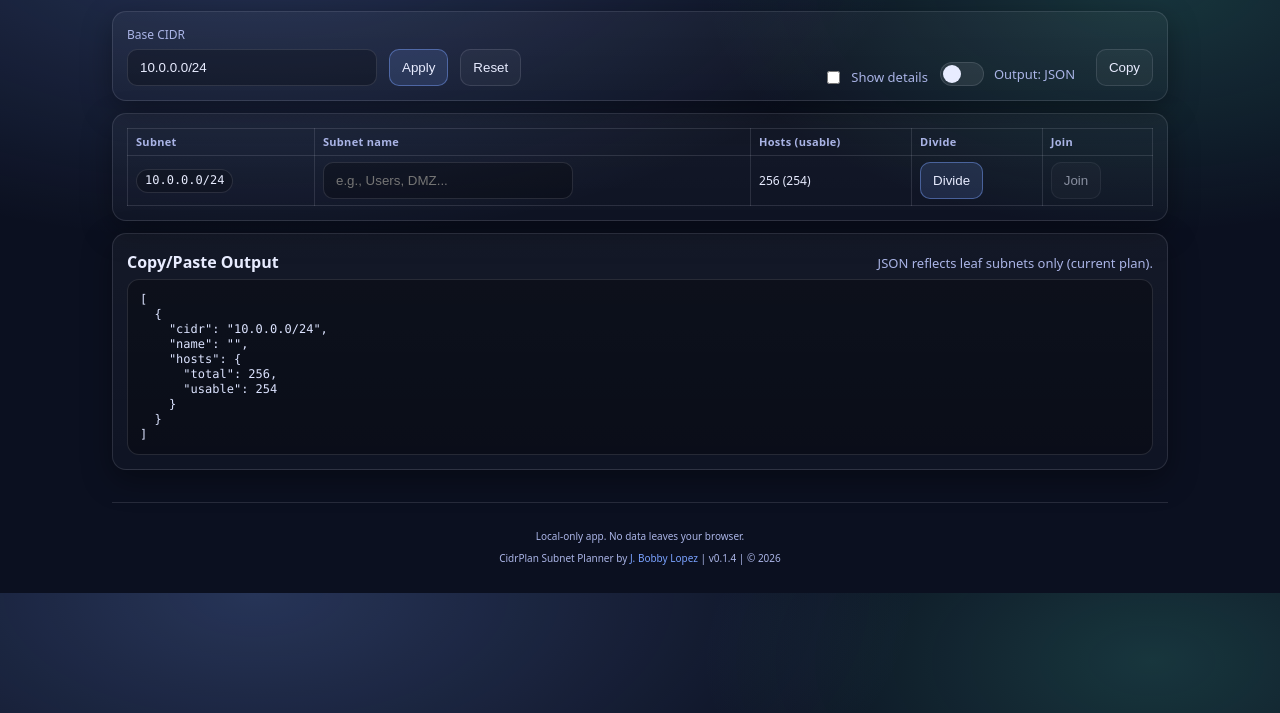
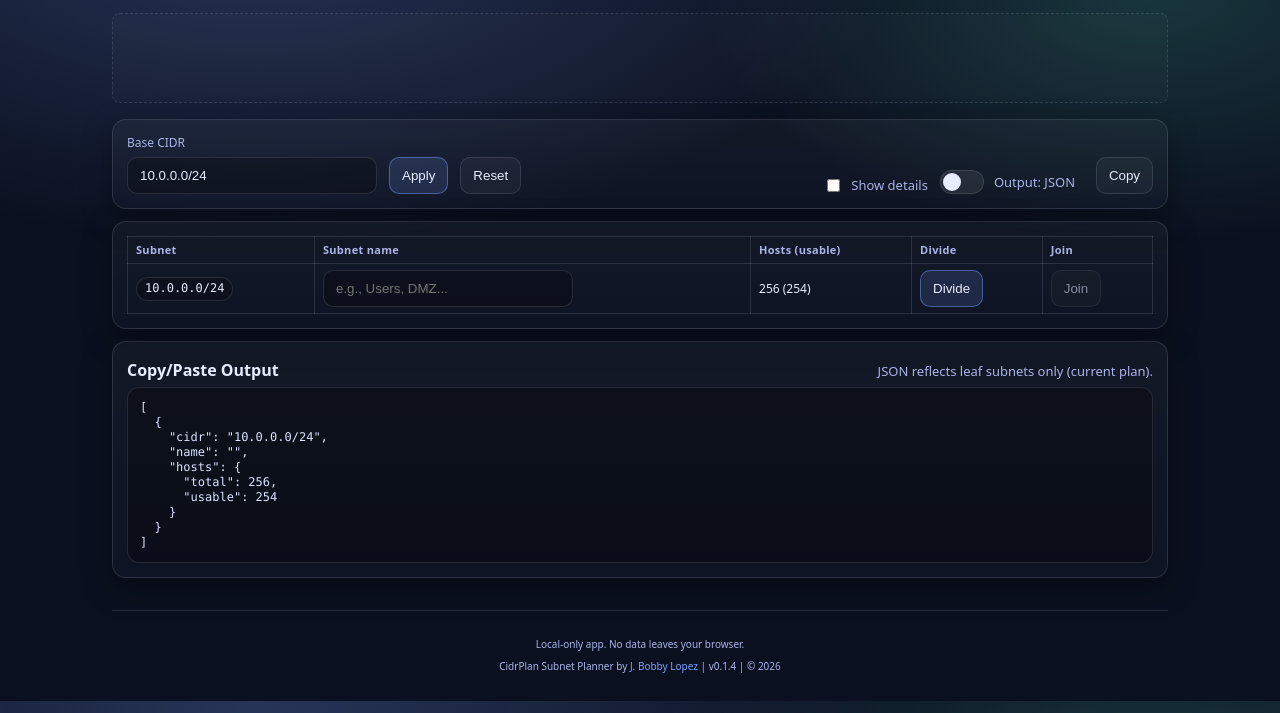
Before and after one commit to jbobbylopez/cidrplan, a plain HTML site: page index.html in a window 1280 px wide. Shown: the part 87-800 px from the top of the page. Drawn offline with Linux system fonts and the light colour scheme.

Commit message:
Add full-width AdSense placeholder below header
Amp-Thread-ID: https://ampcode.com/threads/T-019bf849-8c6f-77da-8047-8951ebb725e3
Co-authored-by: Amp <amp@ampcode.com>

```diff
--- a/assets/styles/main.css
+++ b/assets/styles/main.css
@@ -35,6 +35,21 @@ body{
    justify-content:space-between;
    gap: 16px;
    margin-bottom: 14px;
+ }
+
+ .adPlaceholder{
+   width: 100%;
+   height: 90px;
+   margin: 16px 0;
+   padding: 8px 0;
+   display: flex;
+   align-items: center;
+   justify-content: center;
+   background: rgba(255,255,255,.02);
+   border: 1px dashed var(--border);
+   border-radius: 8px;
+   color: var(--muted);
+   font-size: 12px;
  }
 h1{ margin:0; font-size: 28px; letter-spacing:.2px; }
 .appName{
--- a/index.html
+++ b/index.html
@@ -14,6 +14,10 @@
          <p class="subtitle">Interactive IPv4 subnet planning and visualization</p>
        </div>
     </header>
+
+    <div class="adPlaceholder">
+      <!-- AdSense will be placed here -->
+    </div>
 
     <section class="panel">
       <div class="row">
```
Lines whose indentation alone changed are shown as unchanged.
